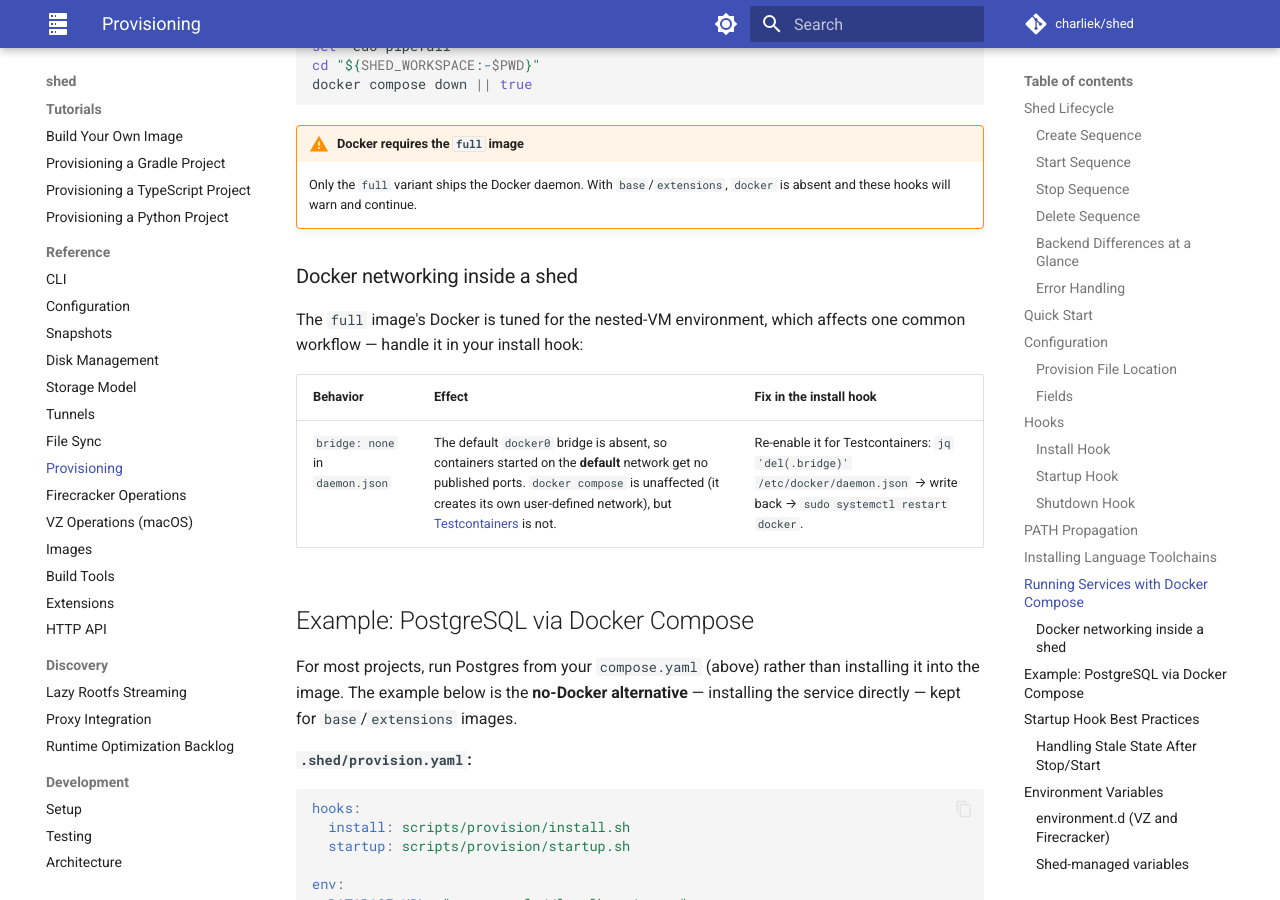
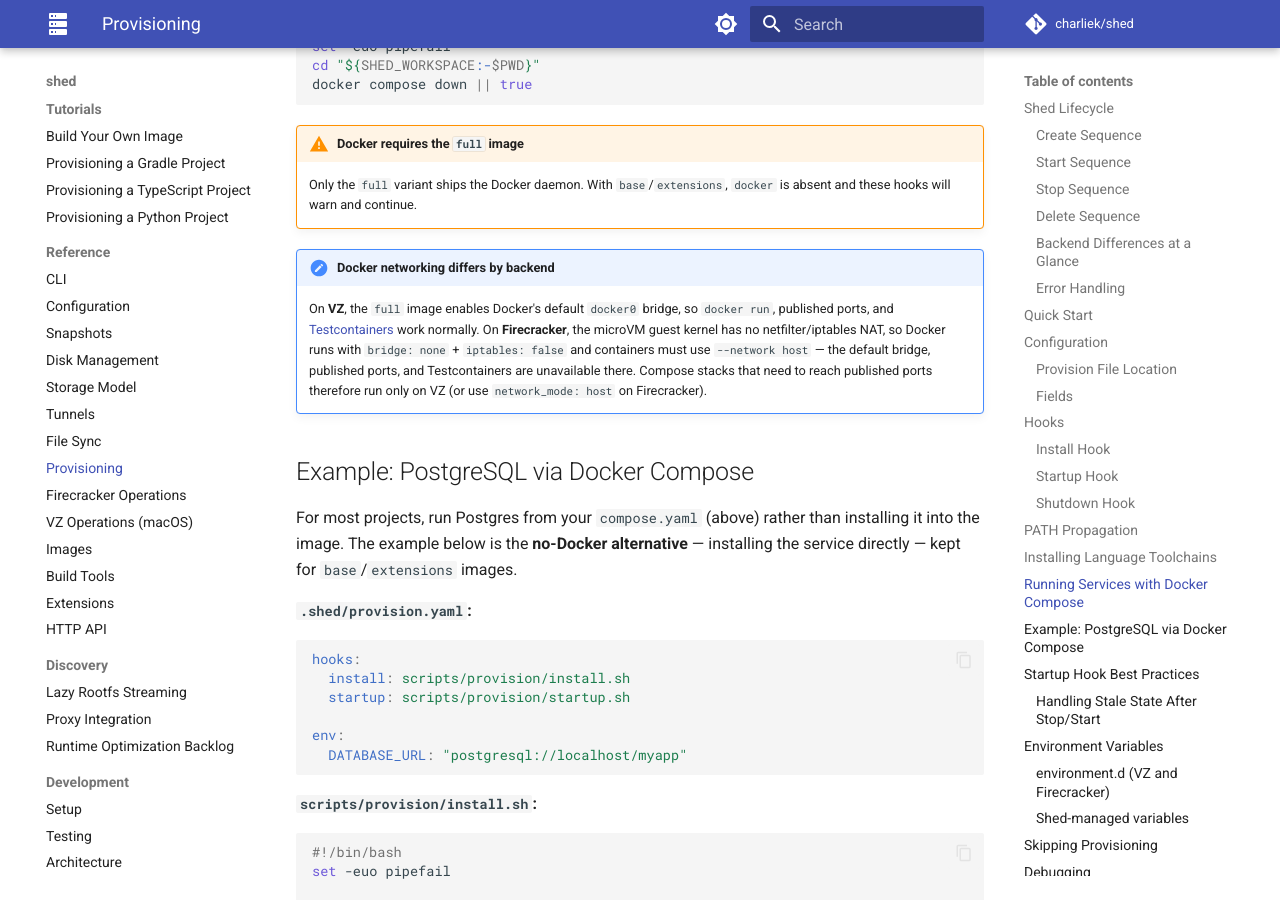
Before and after one commit to charliek/shed, an MkDocs documentation site: the page built from docs/reference/provisioning.md, in a window 1280 px wide and 900 px high, scrolled down 6894 px. Built offline with MkDocs 1.6.1 and Material for MkDocs 9.7.7, drawn with Linux system fonts in a browser that asks for light colours; comment, search, counter and statistics services are not loaded.

Commit message:
feat(vz): enable docker's default docker0 bridge in the full image
The VZ `full` image shipped daemon.json with `bridge: none`, which disables
docker's default bridge — so plain `docker run`, published ports, and
Testcontainers (anything on the default network) got no IP/ports; only
`docker compose` (user-defined network) worked. The vfkit/VZ guest kernel
has the netfilter/iptables NAT docker's bridge driver needs, so dropping
`bridge: none` makes general docker usage work out of the box.

Firecracker is intentionally left unchanged: its microVM guest kernel has no
nftables/iptables NAT, so dockerd fails to start without `bridge: none` +
`iptables: false` (verified: `iptables -t nat -N DOCKER` → "Protocol not
supported"). Containers on FC must use `--network host`. Both Dockerfiles now
document this divergence.

Docs: remove the per-project bridge workaround (the image handles it on VZ)
and note the VZ-vs-Firecracker docker-networking difference.

Validated: built the full VZ image with the change, booted a shed from it —
docker0 present, container gets an IP, published ports reachable. Confirmed FC
dockerd fails with the bridge enabled.

Co-Authored-By: Claude Opus 4.8 (1M context) <noreply@anthropic.com>

```diff
--- a/docs/reference/provisioning.md
+++ b/docs/reference/provisioning.md
@@ -244,14 +244,15 @@ docker compose down || true
     Only the `full` variant ships the Docker daemon. With `base`/`extensions`,
     `docker` is absent and these hooks will warn and continue.
 
-### Docker networking inside a shed
-
-The `full` image's Docker is tuned for the nested-VM environment, which affects
-one common workflow — handle it in your install hook:
-
-| Behavior | Effect | Fix in the install hook |
-|----------|--------|-------------------------|
-| `bridge: none` in `daemon.json` | The default `docker0` bridge is absent, so containers started on the **default** network get no published ports. `docker compose` is unaffected (it creates its own user-defined network), but [Testcontainers](https://testcontainers.com/) is not. | Re-enable it for Testcontainers: `jq 'del(.bridge)' /etc/docker/daemon.json` → write back → `sudo systemctl restart docker`. |
+!!! note "Docker networking differs by backend"
+    On **VZ**, the `full` image enables Docker's default `docker0` bridge, so
+    `docker run`, published ports, and [Testcontainers](https://testcontainers.com/)
+    work normally. On **Firecracker**, the microVM guest kernel has no
+    netfilter/iptables NAT, so Docker runs with `bridge: none` + `iptables:
+    false` and containers must use `--network host` — the default bridge,
+    published ports, and Testcontainers are unavailable there. Compose stacks
+    that need to reach published ports therefore run only on VZ (or use
+    `network_mode: host` on Firecracker).
 
 ## Example: PostgreSQL via Docker Compose
 
```
Also changed, not shown: docs/development/in-shed-build-debugging.md (+5 -4 lines), docs/tutorials/gradle-provisioning.md (+0 -12 lines), docs/tutorials/python-provisioning.md (+0 -11 lines), 3 other files.
